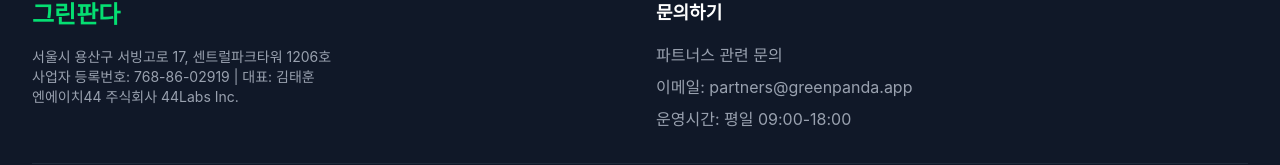
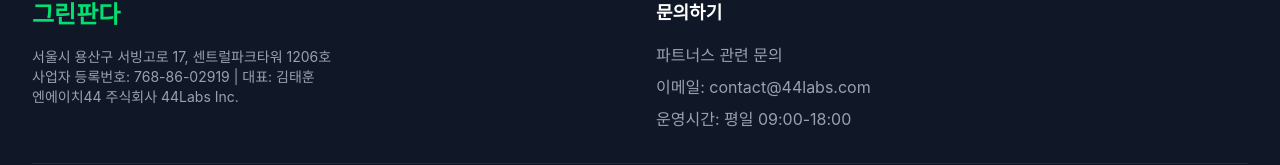
Before and after one commit to namgyeonglee/greenpanda-partners, a Next.js app: page / in a window 1280 px wide. Shown: the part 3258-3423 px from the top of the page. Built offline with nearby package versions, Linux system fonts and the light colour scheme; a web font is replaced by a local one.

Commit message:
문의하기 이메일 주소 수정

```diff
--- a/src/app/page.tsx
+++ b/src/app/page.tsx
@@ -425,7 +425,7 @@
               <h4 className="text-lg font-semibold mb-4">문의하기</h4>
               <div className="text-gray-400 space-y-2">
                 <p>파트너스 관련 문의</p>
-                <p>이메일: partners@greenpanda.app</p>
+                <p>이메일: contact@44labs.com</p>
                 <p>운영시간: 평일 09:00-18:00</p>
               </div>
             </div>
```
